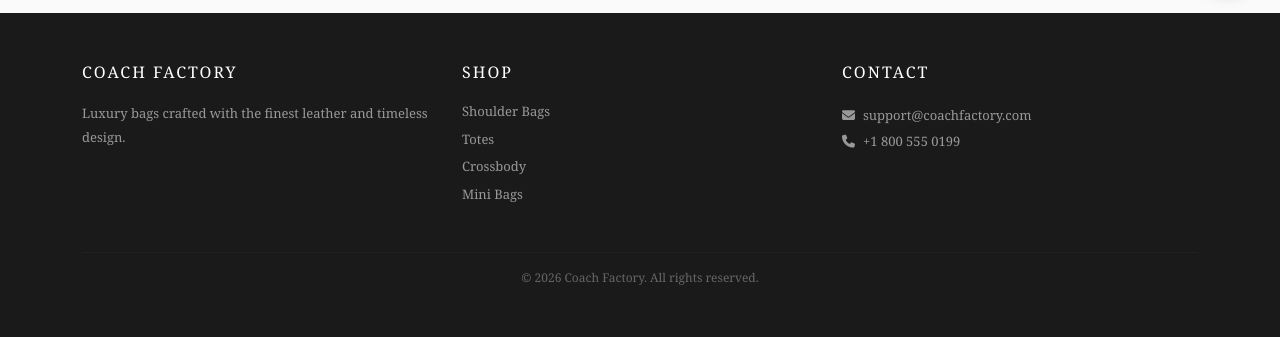
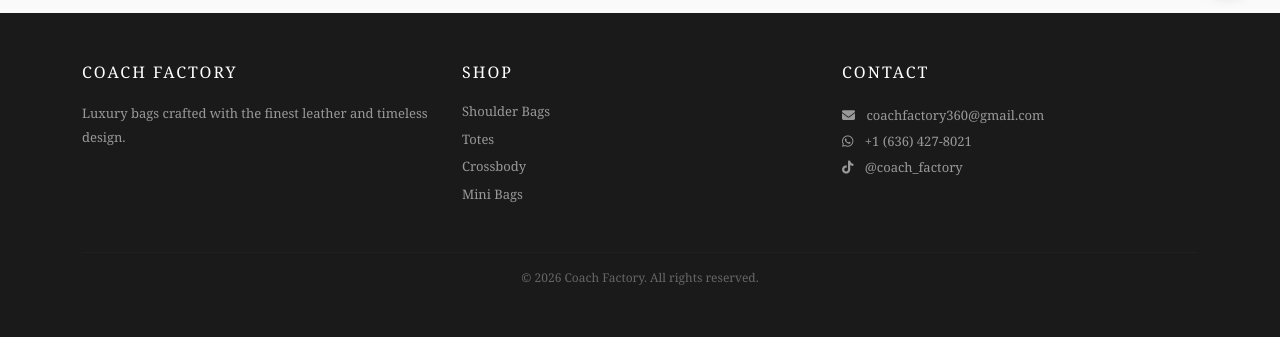
Before and after one commit to Dennis433/Coach-Factory, a Flask app: page /admin/login in a window 1280 px wide. Shown: the part 787-1124 px from the top of the page. Run offline with Flask 3, Linux system fonts and the light colour scheme.

Commit message:
Update footer contact and social links

```diff
--- a/app/templates/base.html
+++ b/app/templates/base.html
@@ -194,8 +194,15 @@
             <div class="col-md-4">
                 <h6>Contact</h6>
                 <p style="font-size:13px; color:#999; line-height:2;">
-                    <i class="fas fa-envelope me-2"></i>support@coachfactory.com<br>
-                    <i class="fas fa-phone me-2"></i>+1 800 555 0199
+                    <i class="fas fa-envelope me-2"></i>
+                    <a href="mailto:coachfactory360@gmail.com"
+                       style="display:inline; color:#999;">coachfactory360@gmail.com</a><br>
+                    <i class="fab fa-whatsapp me-2"></i>
+                    <a href="https://wa.me/16364278021" target="_blank"
+                       style="display:inline; color:#999;">+1 (636) 427-8021</a><br>
+                    <i class="fab fa-tiktok me-2"></i>
+                    <a href="https://www.tiktok.com/@coach_factory?_r=1&_t=ZS-9BVTLFsvqaL"
+                       target="_blank" style="display:inline; color:#999;">@coach_factory</a>
                 </p>
             </div>
         </div>
```
